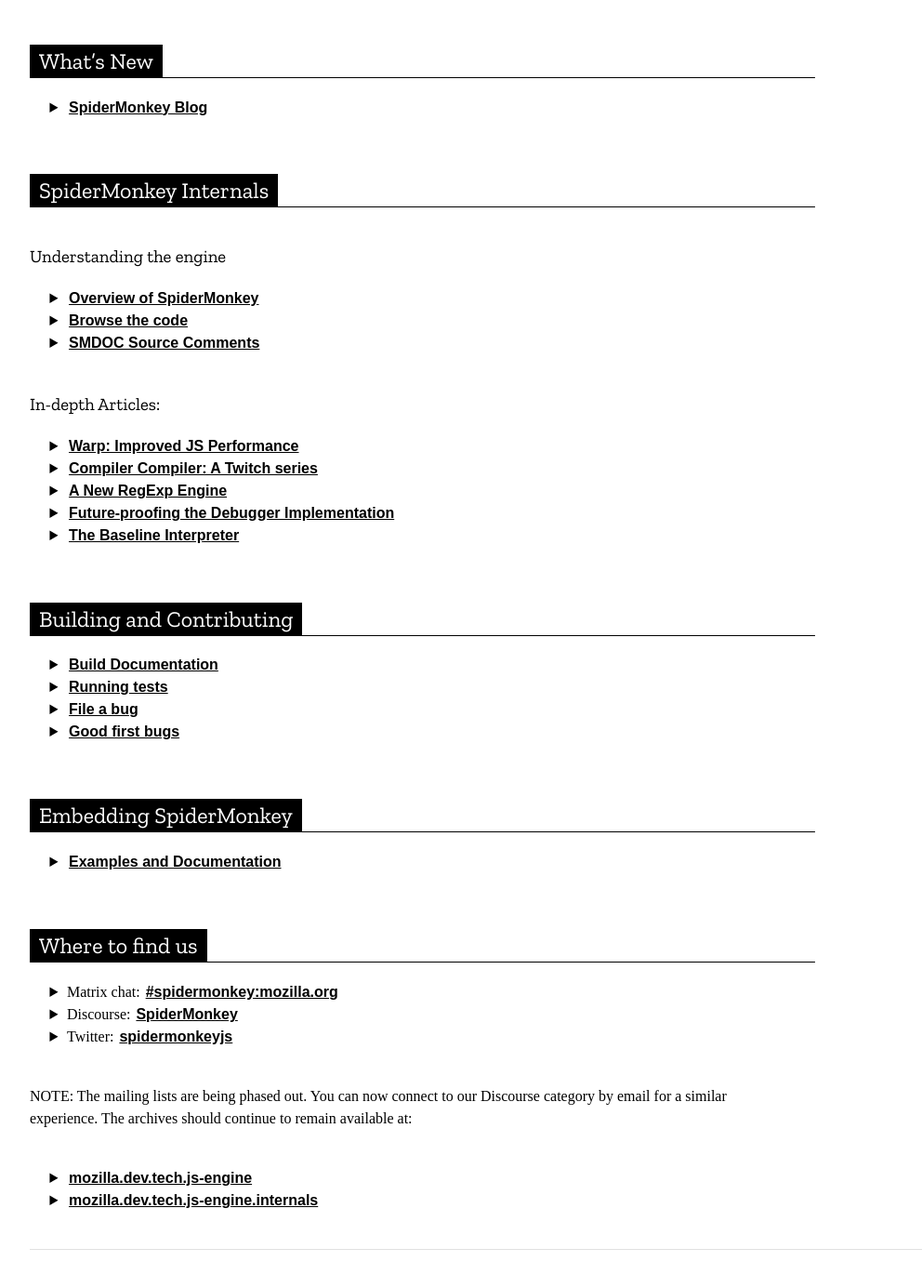
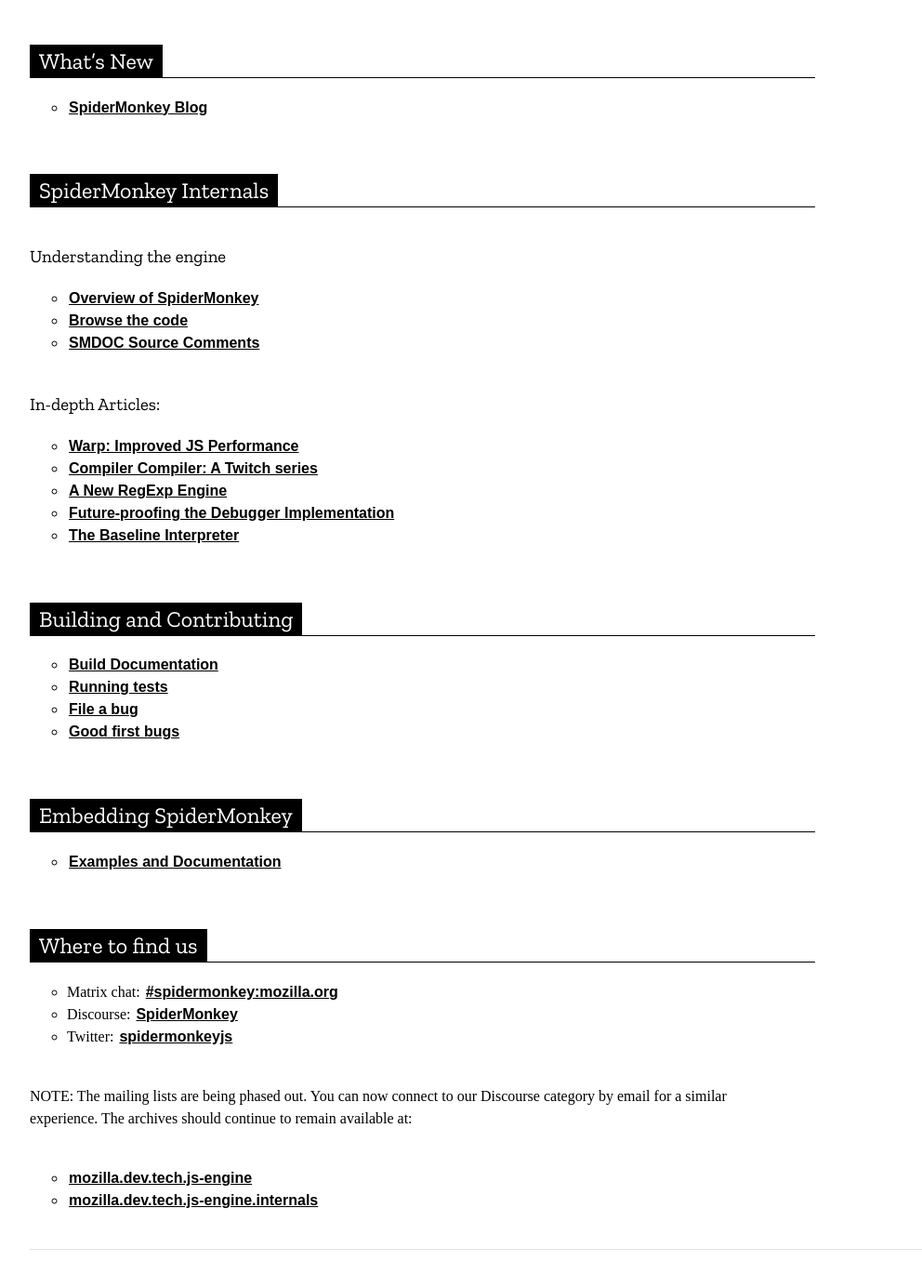
Before and after one commit to mozilla-spidermonkey/spidermonkey.dev, a Jekyll site: the page built from index.markdown, in a window 1280 px wide. Shown: the part 315-1700 px from the top of the page at 93% size, without its empty margins (13-1005 px from the left). Built offline with Jekyll 4.4.1, drawn with Linux system fonts in a browser that asks for light colours; nearby versions of some CDN libraries; some web fonts are replaced.

Commit message:
change list style from triangle to circle

```diff
--- a/_sass/_content.scss
+++ b/_sass/_content.scss
@@ -32,7 +32,7 @@
     margin: 0 0 $spacing-paragraph;
   }
   ul {
-    list-style: disclosure-closed;
+    list-style: circle;
   }
   @media (min-width: $bp-tablet) {
     padding: 0px 0;
```
